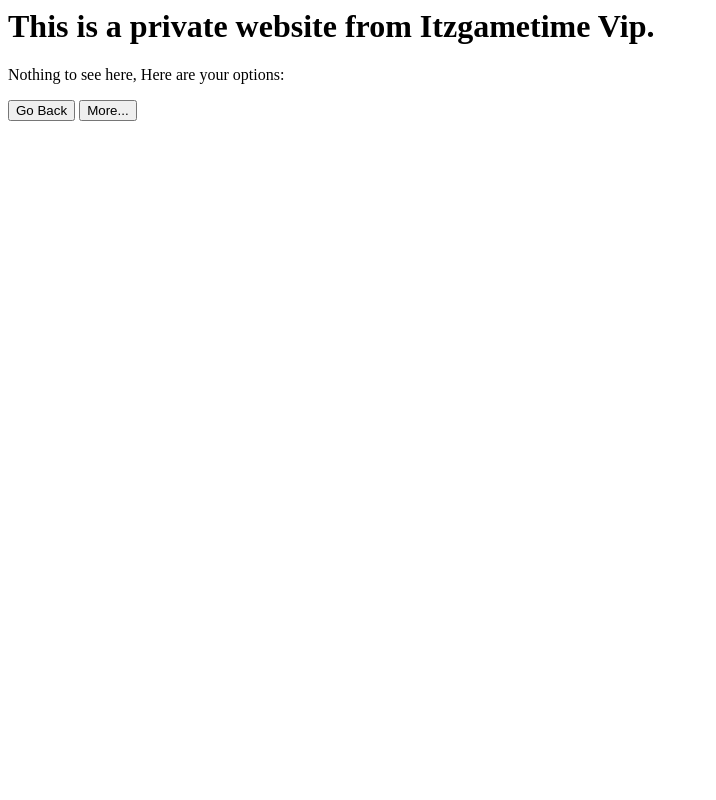
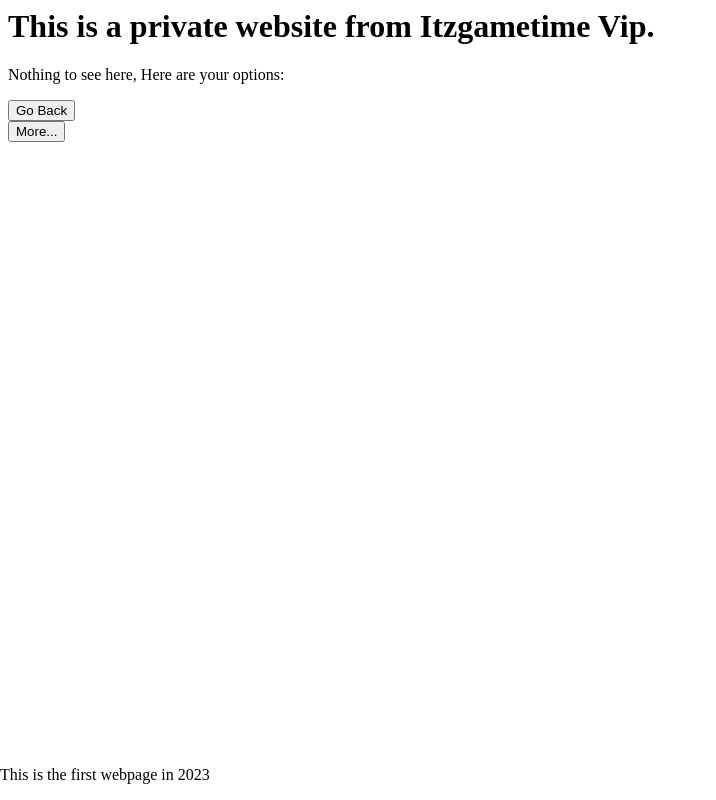
Before and after one commit to Mark6132014/website, a plain HTML site: page index.html in a window 1280 px wide. Shown: the whole page, without its empty margins (0-716 px from the left). Drawn offline with Linux system fonts and the light colour scheme.

Commit message:
Update index.html

```diff
--- a/index.html
+++ b/index.html
@@ -14,11 +14,14 @@
     <button onclick="window.history.back()">
       Go Back
     </button>
+    <br>
     <button onclick="document.getElementById('link').style.display = 'block';">
       More...
     </button>
+    <br>
     <a href="https://itzgametime-vip.w3spaces.com" id="link" style="display: none;">
       Go to Public Website.
     </a>
+    <p style="position: absolute; bottom: 0; left: 0;">This is the first webpage in 2023</p>
   </body>
 </html>
```
